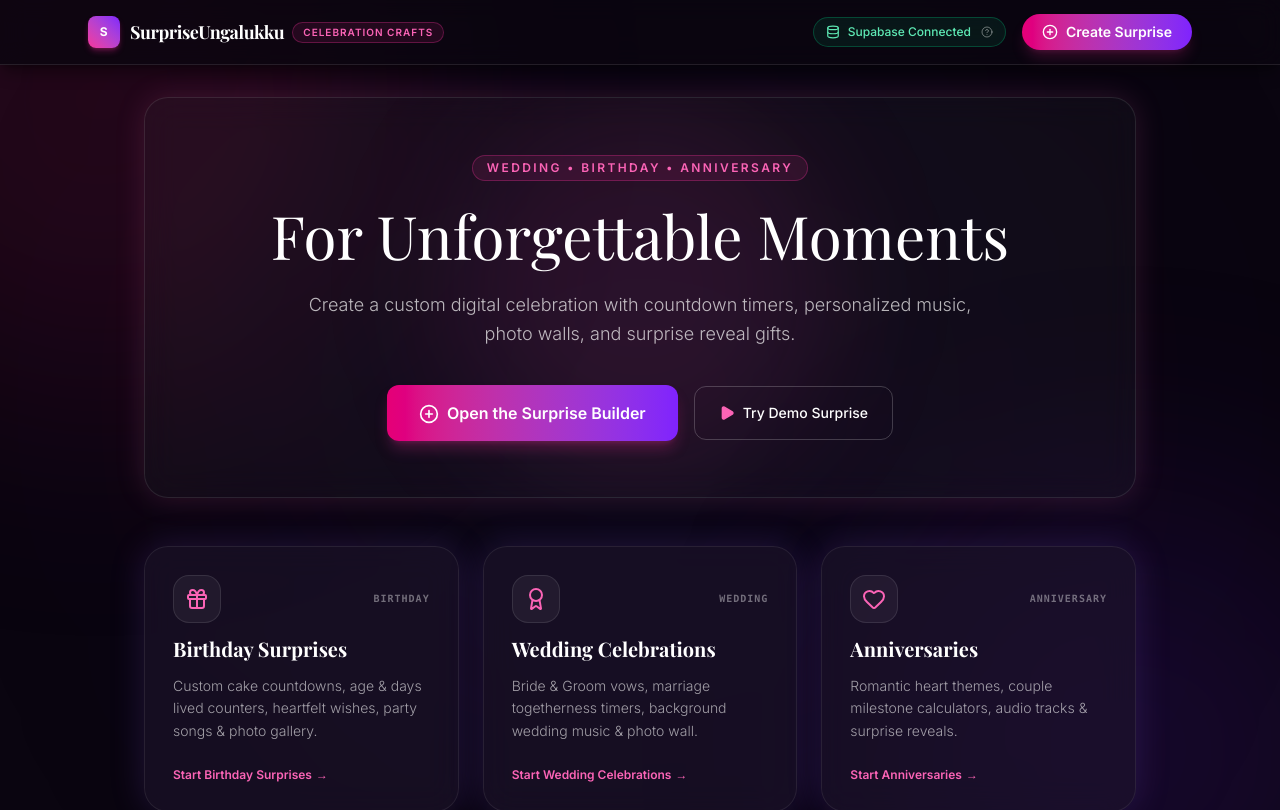
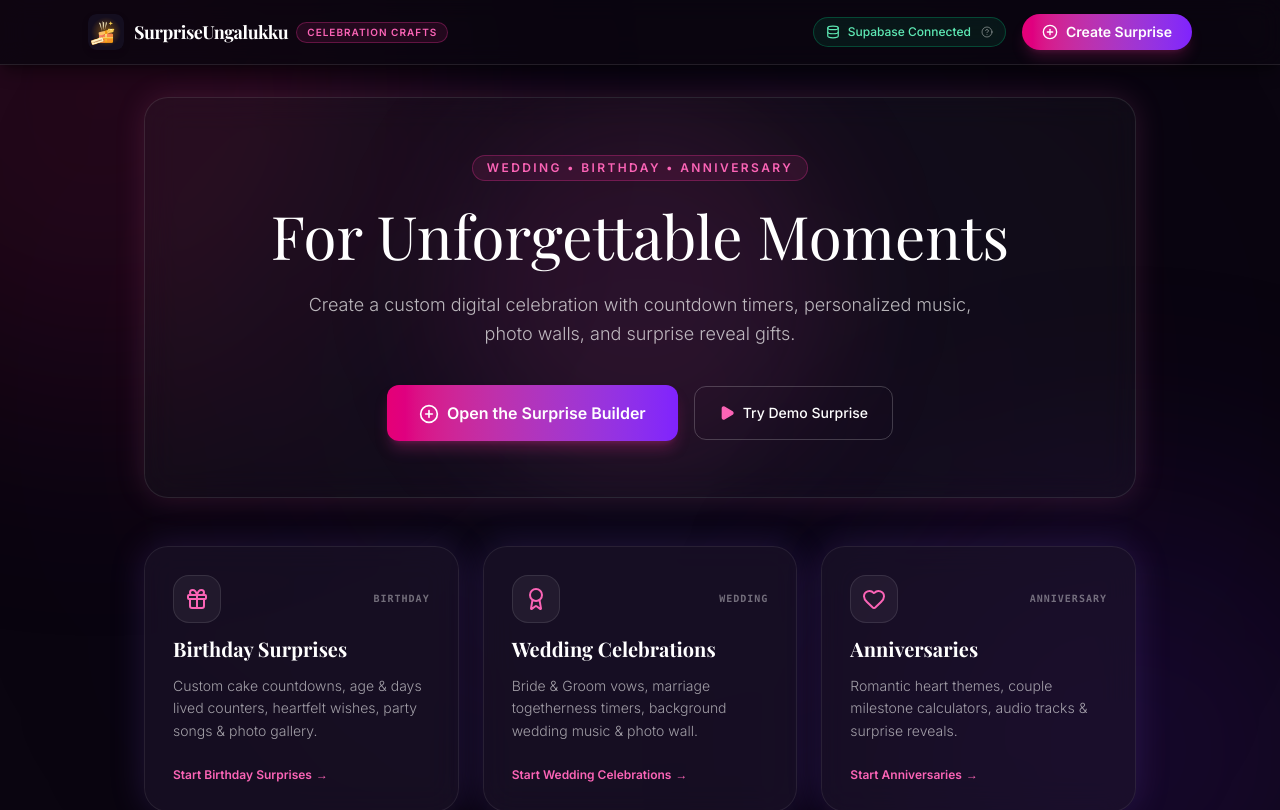
Before and after one commit to mohamedtharika25am-byte/SurpriseUngaluk, a React (Vite) app: page / in a window 1280 px wide. Shown: the top 810 px of the page. Built offline with nearby package versions, Linux system fonts and the light colour scheme; no server answers; a web font is replaced by a local one.

Commit message:
feat: replace logo with new Surprise Ungalukku brand logo asset

```diff
--- a/index.html
+++ b/index.html
@@ -3,6 +3,7 @@
   <head>
     <meta charset="UTF-8" />
     <meta name="viewport" content="width=device-width, initial-scale=1.0" />
+    <link rel="icon" type="image/png" href="/logo.png" />
     <title>SurpriseUngalukku — Birthday & Wedding Surprises</title>
     <link rel="preconnect" href="https://fonts.googleapis.com">
     <link rel="preconnect" href="https://fonts.gstatic.com" crossorigin>
--- a/src/components/Navbar.tsx
+++ b/src/components/Navbar.tsx
@@ -43,9 +43,11 @@ export const Navbar: React.FC<NavbarProps> = ({
           onClick={() => onNavigate('/')}
           className="flex items-center gap-2.5 cursor-pointer group"
         >
-          <div className="w-8 h-8 rounded-lg bg-gradient-to-tr from-pink-500 to-violet-600 flex items-center justify-center shadow-md shadow-pink-500/30 group-hover:scale-105 transition-transform">
-            <span className="text-white font-bold text-xs tracking-wider">S</span>
-          </div>
+          <img
+            src="/logo.png"
+            alt="SurpriseUngalukku Logo"
+            className="w-9 h-9 object-contain rounded-lg group-hover:scale-105 transition-transform drop-shadow-md"
+          />
           <div className="flex items-center gap-2">
             <span className="font-serif font-bold text-lg tracking-tight text-white group-hover:text-pink-300 transition-colors">
               SurpriseUngalukku
```
Also changed, not shown: public/logo.png (added).
